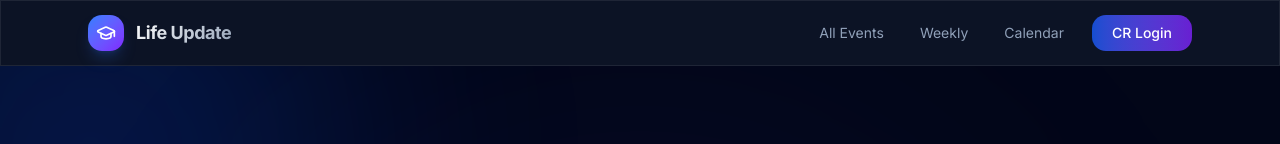
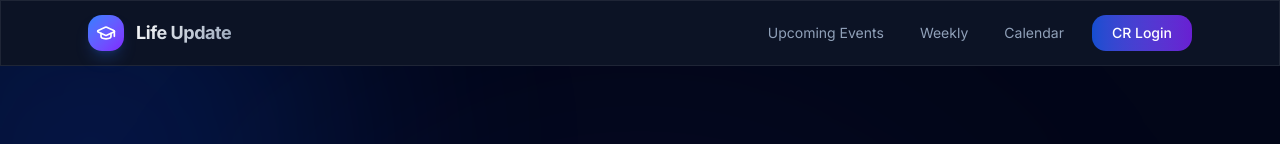
Before and after one commit to Arvi-Saleque/Life-UPD, a Next.js app: page / in a window 1280 px wide. Shown: the top 144 px of the page. Built offline with nearby package versions, Linux system fonts and the light colour scheme; a web font is replaced by a local one.

Commit message:
Upcoming Events text edited

```diff
--- a/src/app/admin/page.tsx
+++ b/src/app/admin/page.tsx
@@ -362,7 +362,7 @@ export default function AdminPage() {
                 </SelectContent>
               </Select>
               {!form.week && !form.date && (
-                <p className="text-[11px] text-amber-500/70">No week or date — event will appear in “All Events” only</p>
+                <p className="text-[11px] text-amber-500/70">No week or date — event will appear in “Upcoming Events” only</p>
               )}
             </div>
 
@@ -434,7 +434,7 @@ export default function AdminPage() {
       <div>
         <h2 className="mb-6 flex items-center gap-2 text-lg font-semibold text-white">
           <CalendarDays className="h-5 w-5 text-blue-400" />
-          All Events
+          Upcoming Events
           <span className="ml-2 rounded-lg bg-blue-500/10 px-2 py-0.5 text-xs font-medium text-blue-400">
             {events.length}
           </span>
--- a/src/app/api/events/route.ts
+++ b/src/app/api/events/route.ts
@@ -29,7 +29,7 @@ export async function GET(request: NextRequest) {
       const events = await getDateEvents(date);
       return NextResponse.json(events);
     }
-    // Default: return all events
+    // Default: return Upcoming Events
     const events = await getAllEvents();
     return NextResponse.json(events);
   } catch {
--- a/src/components/all-events.tsx
+++ b/src/components/all-events.tsx
@@ -146,7 +146,7 @@ export function AllEvents({ events }: { events: LifeEvent[] }) {
             </span>
           </div>
           <h2 className="text-3xl sm:text-4xl font-bold text-gradient mb-3">
-            All Events
+            Upcoming Events
           </h2>
           <p className="text-slate-400 max-w-md mx-auto">
             Every upcoming event — including ones where the week or date isn&apos;t confirmed yet
--- a/src/components/navbar.tsx
+++ b/src/components/navbar.tsx
@@ -26,7 +26,7 @@ export function Navbar() {
             href="/#all-events"
             className="rounded-xl px-4 py-2 text-sm text-slate-400 transition-all hover:text-white hover:bg-white/5"
           >
-            All Events
+            Upcoming Events
           </Link>
           <Link
             href="/#weekly"
@@ -65,7 +65,7 @@ export function Navbar() {
             onClick={() => setOpen(false)}
             className="block rounded-xl px-4 py-3 text-sm text-slate-300 hover:text-white hover:bg-white/5 transition"
           >
-            All Events
+            Upcoming Events
           </Link>
           <Link
             href="/#weekly"
```
